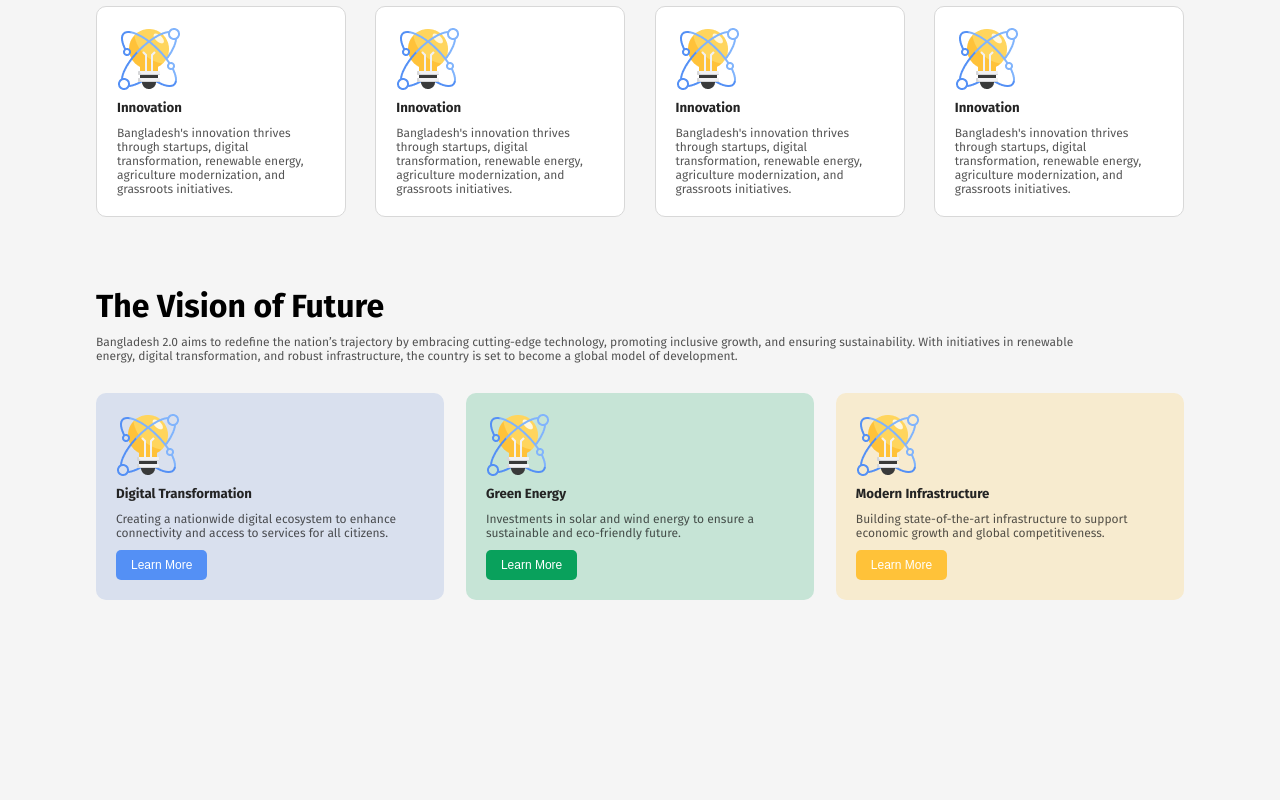
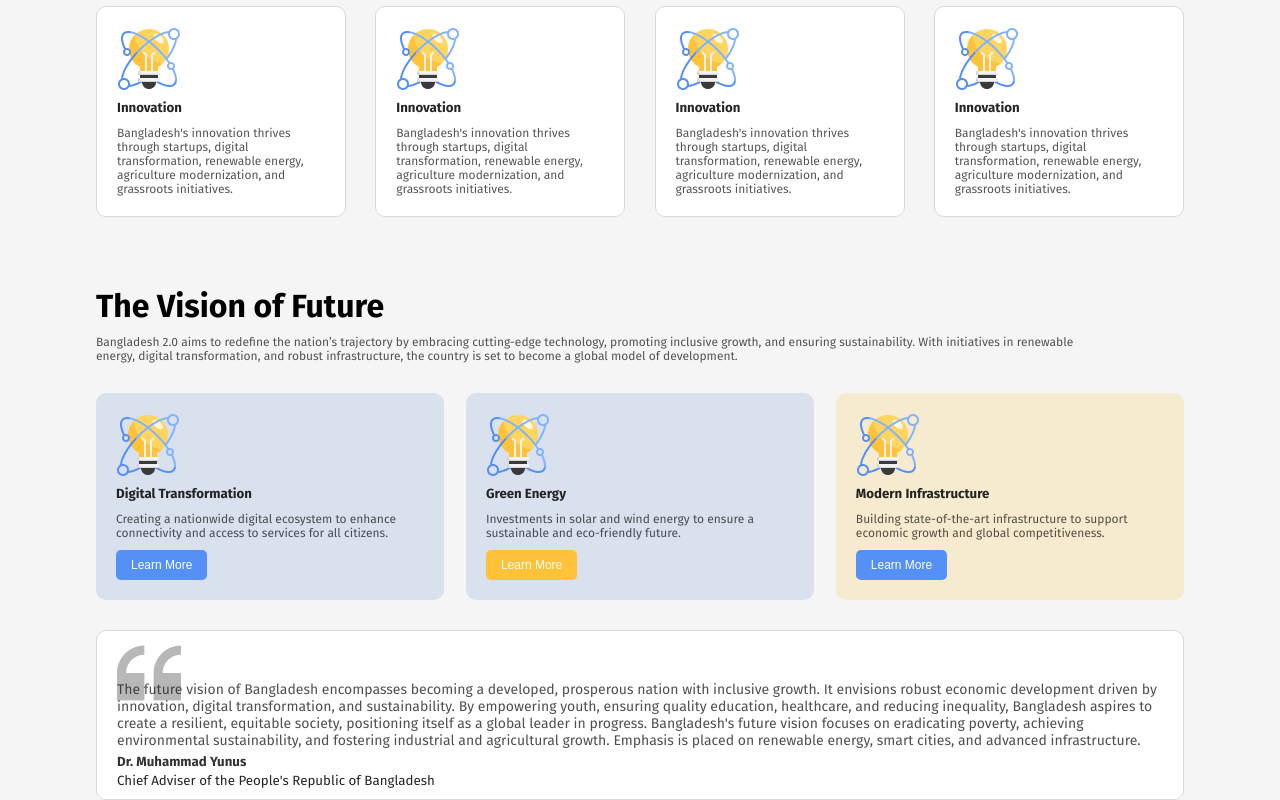
Before and after one commit to juwel164/ph-01-assignment, a plain HTML site: page index.html in a window 1280 px wide. Shown: the part 693-1493 px from the top of the page. Before the commit the page ends 1293 px from the top, so only its background shows below. Drawn offline with Linux system fonts and the light colour scheme.

Commit message:
quote section added

```diff
--- a/index.html
+++ b/index.html
@@ -118,7 +118,7 @@
               <button>Learn More</button>
             </div>
         </div>
-        <div class="vision_card common_card v_card_color_2">
+        <div class="vision_card common_card v_card_btn_2">
           <div class="card_icon">
               <img src="assets/card-icon.png" alt="">
             </div>
@@ -126,7 +126,7 @@
               <h5>Green Energy</h5>
               <p>Investments in solar and wind energy to ensure a sustainable and eco-friendly future.</p>
             </div>
-            <div class="vision_card_btn v_card_btn_color1">
+            <div class="vision_card_btn v_card_btn_3">
               <button>Learn More</button>
             </div>
         </div>
@@ -145,5 +145,17 @@
       </div>
     </section>
 
+
+     <!------------------Quote Section ----------------
+    -------------------------------------------------->
+
+    <section class="quote_section container">
+     <div class="quote_content">
+      <p>The future vision of Bangladesh encompasses becoming a developed, prosperous nation with inclusive growth. It envisions robust economic development driven by innovation, digital transformation, and sustainability. By empowering youth, ensuring quality education, healthcare, and reducing inequality, Bangladesh aspires to create a resilient, equitable society, positioning itself as a global leader in progress. Bangladesh's future vision focuses on eradicating poverty, achieving environmental sustainability, and fostering industrial and agricultural growth. Emphasis is placed on renewable energy, smart cities, and advanced infrastructure.</p>
+      <h5>Dr. Muhammad Yunus</h5>
+      <small>Chief Adviser of the People's Republic of Bangladesh</small>
+     </div>
+    </section>
+
   </body>
 </html>
--- a/styles/style.css
+++ b/styles/style.css
@@ -175,19 +175,54 @@ nav{
   margin-top: 10px;
   border-radius: 5px;
   font-size: 12px;
+  cursor: pointer;
 
 }
 
-.v_card_btn_color1 button{
+
+.v_card_btn_2 button{
   background-color: #09A15C;
 }
-.v_card_btn_color2 button{
+.v_card_btn_3 button{
   background-color: #FFC239;
 }
 
 
 
+/* Quote Section  */
 
+
+.quote_section{
+  background-color: white;
+  margin-top: 30px;
+  border: 1px solid rgb(216, 216, 216);
+  border-radius: 10px;
+  padding: 10px;
+  padding-left: 20px;
+}
+
+.quote_content{
+  background-image: url(../assets/quote-bg.png);
+  background-repeat: no-repeat;
+  background-position: left top;
+}
+
+.quote_content{
+  padding-top: 40px;
+}
+.quote_content p{
+  font-size: 14px;
+  color: #242424;
+  opacity: 80%;
+}
+
+.quote_content h5{
+  margin-top: 5px;
+  opacity: 80%;
+}
+.quote_content small{
+  color: #242424;
+}
 
 
 @media screen and (max-width: 740px){
```
